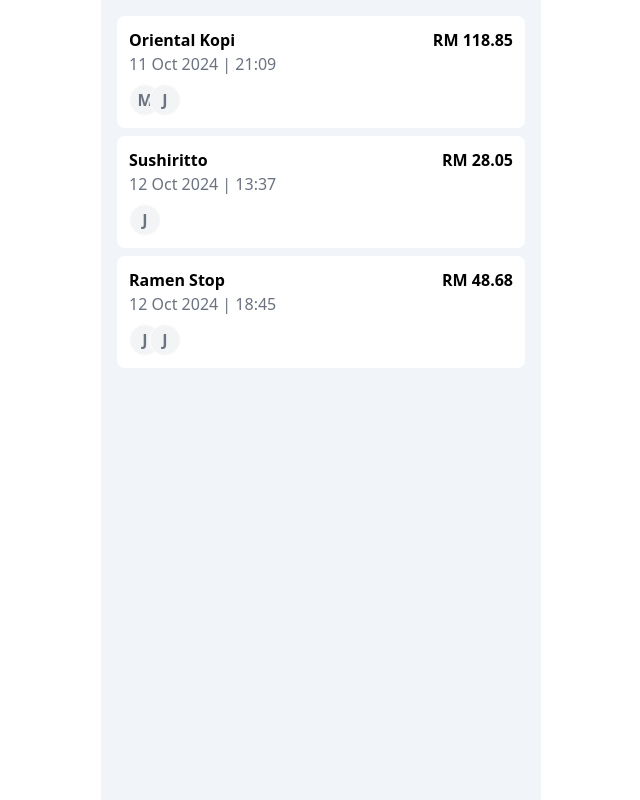
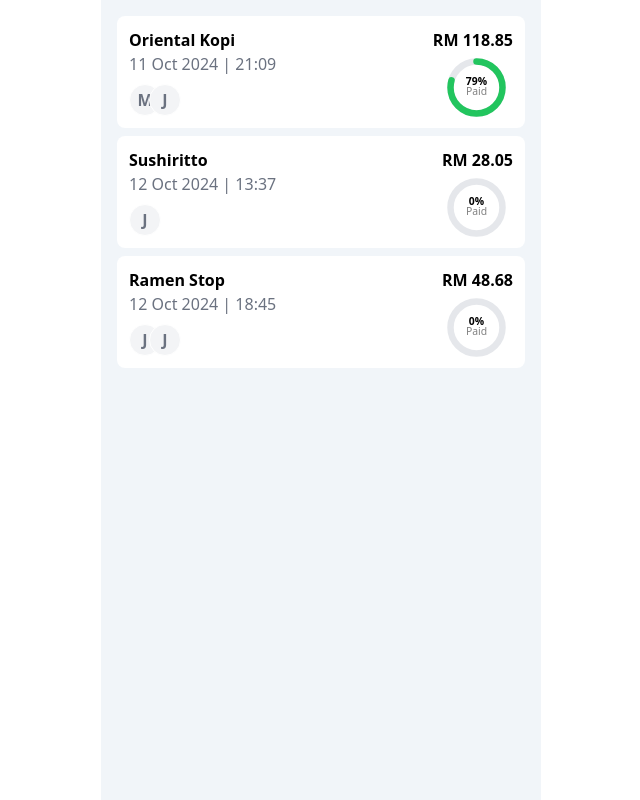
Before and after one commit to rulkimi/splitr, a React (Vite) app in the folder client/: page / in a window 1280 px wide. Shown: the whole page, without its empty margins (319-959 px from the left). Built offline with nearby package versions, Linux system fonts and the light colour scheme.

Commit message:
add radial progress bar

```diff
--- a/client/data-structures/bills.json
+++ b/client/data-structures/bills.json
@@ -8,7 +8,8 @@
       "subtotal": 92.0,
       "tax": 8.95,
       "service_charge": 17.9,
-      "total": 118.85
+      "total": 118.85,
+      "total_paid": 94.0
     },
     "items": [
       {
@@ -64,7 +65,8 @@
       "subtotal": 25.50,
       "tax": 2.55,
       "service_charge": 0,
-      "total": 28.05
+      "total": 28.05,
+      "total_paid": 0
     },
     "items": [
       {
@@ -104,7 +106,8 @@
       "subtotal": 44.25,
       "tax": 4.43,
       "service_charge": 0,
-      "total": 48.68
+      "total": 48.68,
+      "total_paid": 0
     },
     "items": [
       {
--- a/client/src/App.tsx
+++ b/client/src/App.tsx
@@ -1,5 +1,6 @@
 import BaseLayout from "@/layouts";
 import { QueryClient, QueryClientProvider, useQuery } from "@tanstack/react-query";
+import RadialProgressBar from "@/components/radial-progress-bar";
 
 const queryClient = new QueryClient();
 
@@ -45,6 +46,7 @@
     tax: number;
     service_charge: number;
     total: number;
+    total_paid: number;
   };
   items: Item[];
   friends: Friend[];
@@ -75,7 +77,7 @@
 
 export const BillList: React.FC<{ bill: Bill}> = ({ bill }) => {
   return (
-    <li className="bg-white p-3 rounded-lg space-y-2">
+    <li className="bg-white p-3 rounded-lg space-y-2 relative">
       <div>
         <div className="flex justify-between gap-2 font-semibold">
           <div>{bill.restaurant_name}</div>
@@ -88,6 +90,13 @@
           <FriendIcon key={friend.id} friend={friend} index={index} />
         ))}
       </ul>
+      <div className="absolute bottom-2 right-4">
+        <RadialProgressBar
+          progress={Math.round((bill.financial_summary.total_paid / bill.financial_summary.total) * 100)}
+          size={65}
+          color="text-green-500"
+        />
+      </div>
     </li>
   )
 }
--- /dev/null
+++ b/client/src/components/radial-progress-bar.tsx
@@ -0,0 +1,90 @@
+import { useMemo } from 'react';
+
+interface RadialProgressBarProps {
+  size?: number;
+  color?: string;
+  radius?: number;
+  progress?: number;
+}
+
+const RadialProgressBar = ({
+  size = 60,
+  color = 'text-primary',
+  radius = 40,
+  progress = 0
+}: RadialProgressBarProps) => {
+  const strokeWidth = 10;
+
+  const clampedProgress = useMemo(() =>
+    Math.min(100, Math.max(0, progress)),
+    [progress]
+  );
+
+  const circumference = useMemo(() =>
+    Number((2 * Math.PI * radius).toFixed(1)),
+    [radius]
+  );
+
+  const strokeDashOffset = useMemo(() =>
+    circumference - (circumference * clampedProgress) / 100,
+    [circumference, clampedProgress]
+  );
+
+  const viewBoxSize = useMemo(() =>
+    radius * 2 + strokeWidth * 2,
+    [radius]
+  );
+
+  return (
+    <div style={{ width: `${size}px`, height: `${size}px` }}>
+      <svg viewBox={`0 0 ${viewBoxSize} ${viewBoxSize}`}>
+        <circle
+          className="text-gray-200 stroke-current"
+          strokeWidth={strokeWidth}
+          cx={viewBoxSize / 2}
+          cy={viewBoxSize / 2}
+          r={radius}
+          fill="transparent"
+        />
+        <circle
+          className={`progress-ring__circle stroke-current ${color}`}
+          strokeWidth={strokeWidth}
+          strokeLinecap="round"
+          cx={viewBoxSize / 2}
+          cy={viewBoxSize / 2}
+          r={radius}
+          fill="transparent"
+          strokeDasharray={circumference}
+          strokeDashoffset={strokeDashOffset}
+          style={{
+            transition: 'stroke-dashoffset 0.35s',
+            transform: 'rotate(-90deg)',
+            transformOrigin: '50% 50%'
+          }}
+        />
+        <text
+          x={viewBoxSize / 2}
+          y={viewBoxSize / 2 - 8}
+          fontSize={16}
+          textAnchor="middle"
+          alignmentBaseline="middle"
+          fontWeight="bold"
+        >
+          {clampedProgress}%
+        </text>
+        <text
+          x={viewBoxSize / 2}
+          y={viewBoxSize / 2 + 8}
+          fontSize={16}
+          textAnchor="middle"
+          alignmentBaseline="middle"
+          fill="gray"
+        >
+          Paid
+        </text>
+      </svg>
+    </div>
+  );
+};
+
+export default RadialProgressBar;
```
